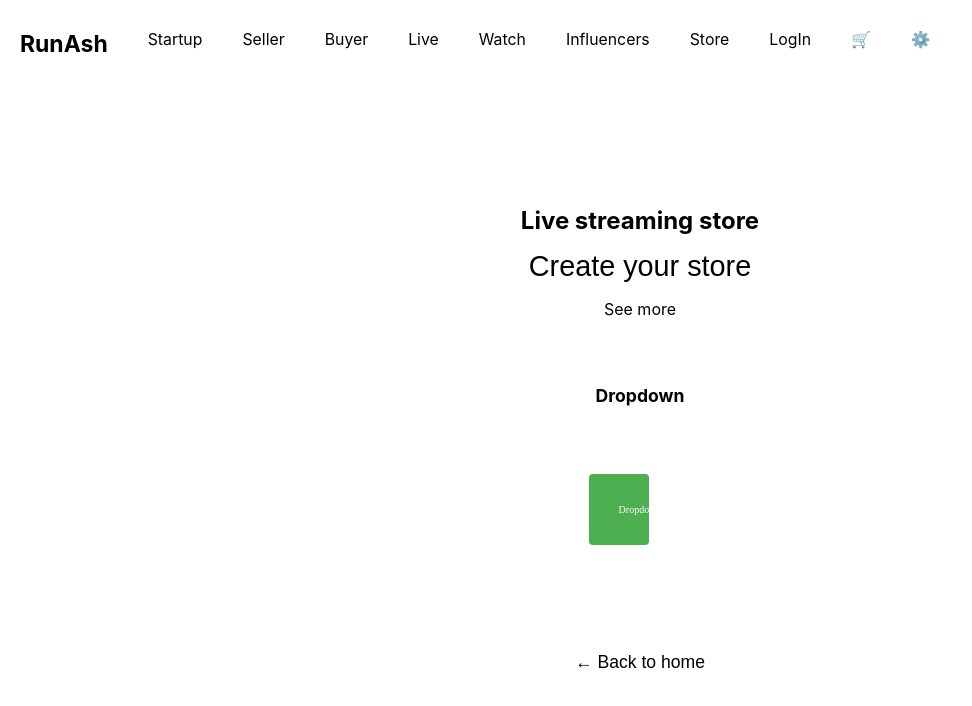
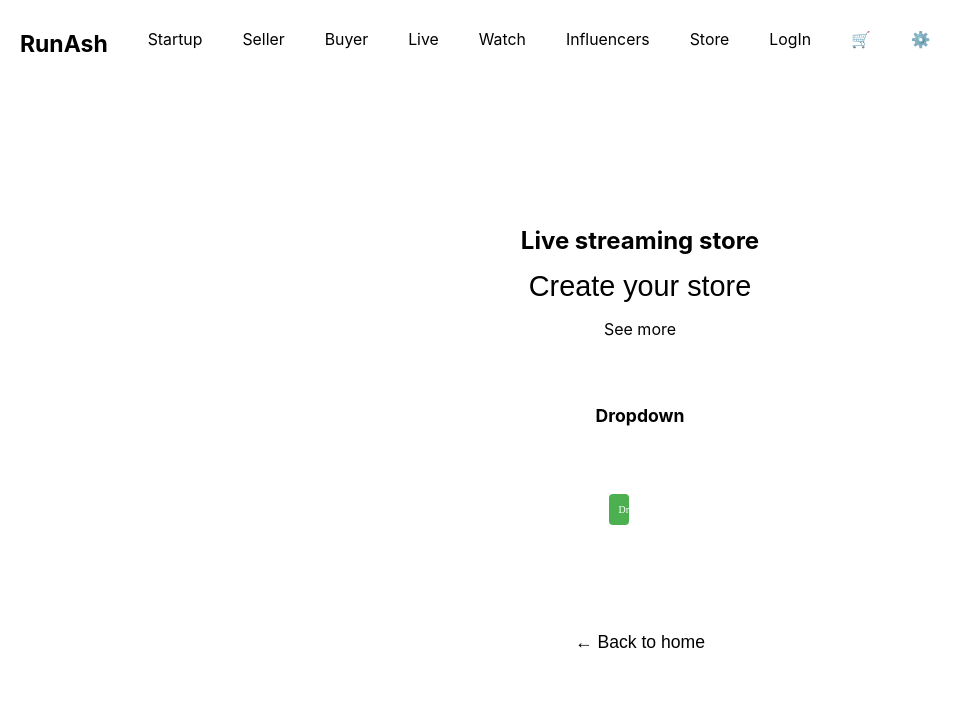
Before and after one commit to rammurmu/next, a Next.js app: page /store in a window 1280 px wide. Shown: the top 706 px of the page, without its empty margins (0-972 px from the left). Built offline with nearby package versions, Linux system fonts and the light colour scheme.

Commit message:
Update globals.css

```diff
--- a/styles/globals.css
+++ b/styles/globals.css
@@ -588,10 +588,11 @@ li a.active {
 .dropbtn {
   background-color: #4CAF50;
   color: white;
-  padding: 30px;
+  padding: 10px;
   font-size: 10px;
   border: none;
   cursor: pointer;
+  width: 20%;
 }
 
 /* The container <div> - needed to position the dropdown content */
```
